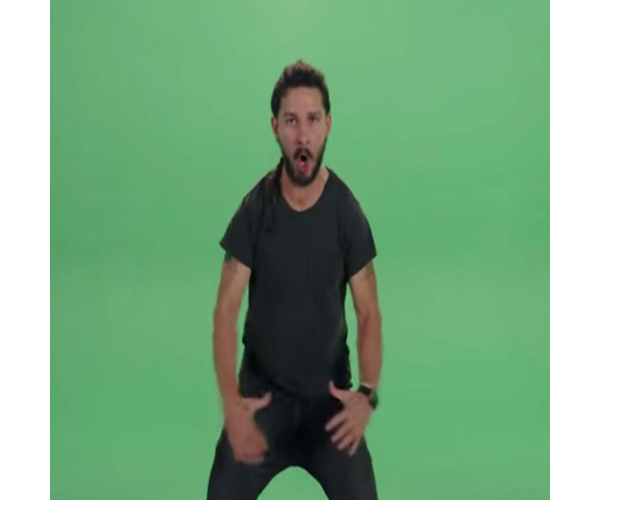
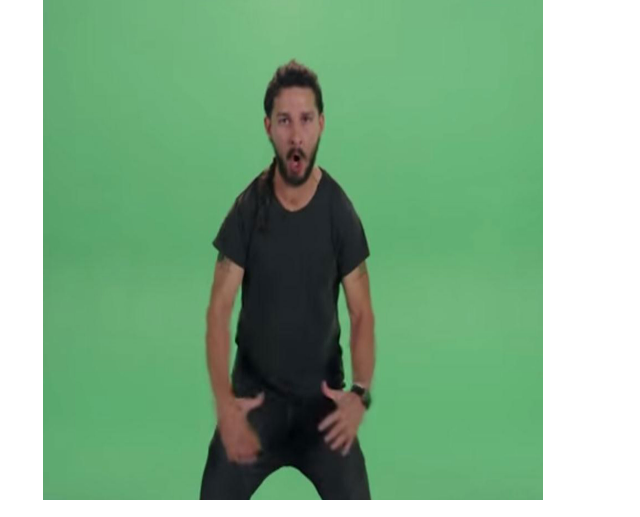
Before and after one commit to Paulkim517/do-it, a plain HTML site: page index.html in a window 1280 px wide. Shown: the top 517 px of the page, without its empty margins (320-960 px from the left). Drawn offline with nearby package versions, Linux system fonts and the light colour scheme.

```diff
--- a/index.html
+++ b/index.html
@@ -16,9 +16,11 @@
 
 <body>
   <div class ="container">
-    <div class="col-md-6 col-md-offset-3">
+    <div class = "row">
+    <div class="col-md-6 col-sm-offset-3">
       <img src="images/shia.jpg" alt="" height="500" width="500" class="image">
     </div>
+  </div>
   </div>
 
   <div class="container">
```
Also changed, not shown: 1 other file.
